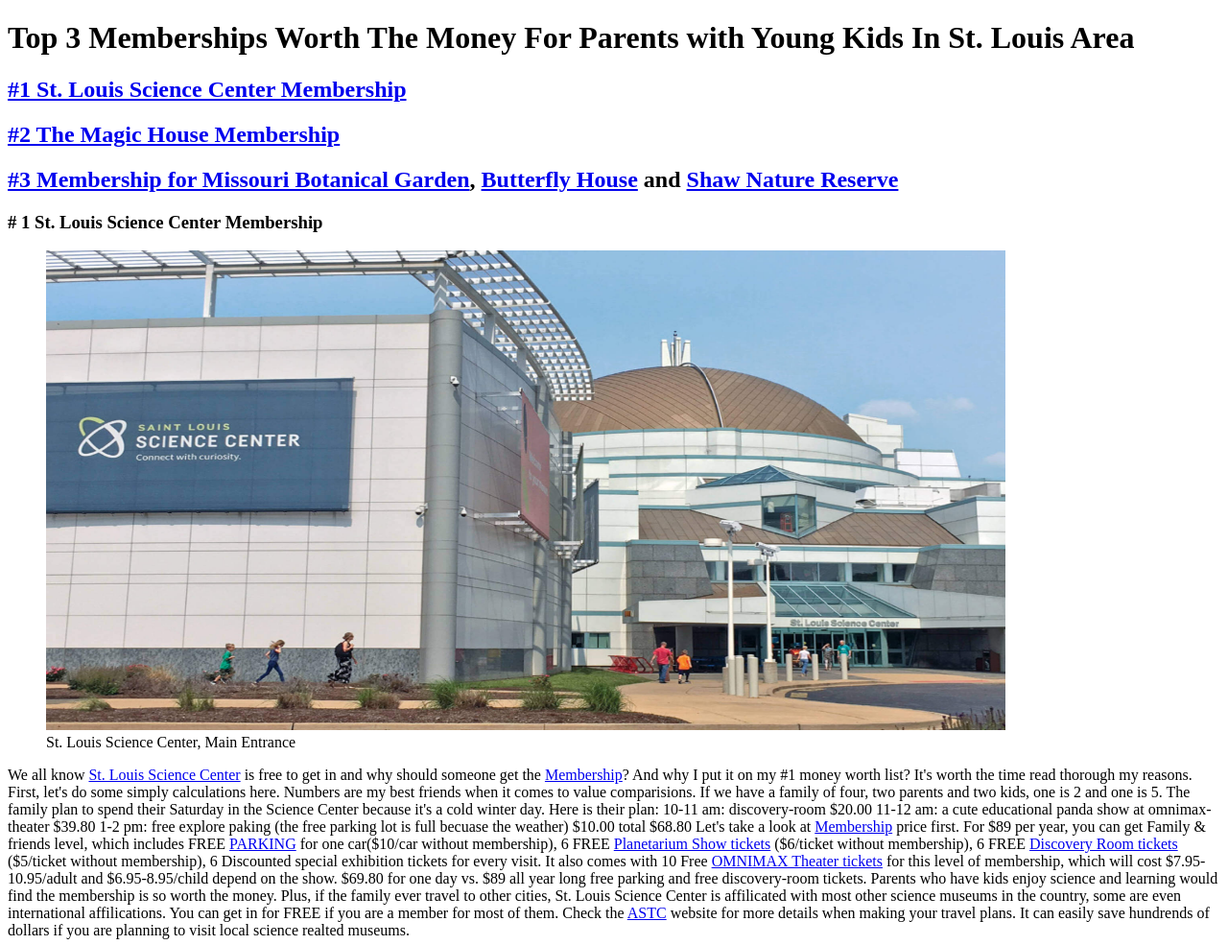
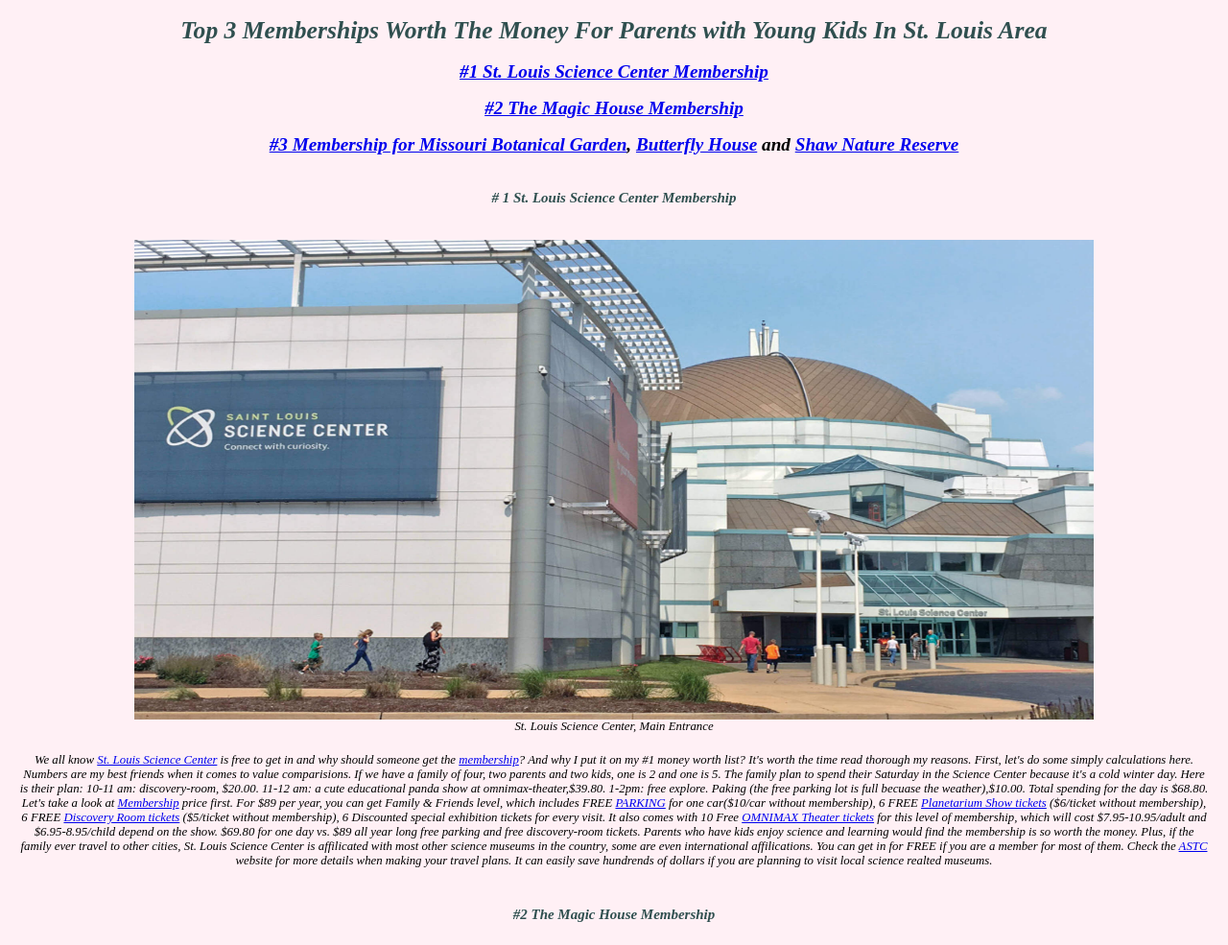
Before and after one commit to DaphneZhu/html-me-assignment4, a plain HTML site: page index.html in a window 1280 px wide. Shown: the top 985 px of the page at 96% size. Drawn offline with Linux system fonts and the light colour scheme.

Commit message:
changes made

```diff
--- a/index.html
+++ b/index.html
@@ -3,11 +3,11 @@
 <html>
     <head>
         <title>Daphne Zhu - Top 3 Memberships Worth the Money For Parents with Young Kids In St. Louis Area </title>
-
+        <link rel="stylesheet" type="text/css" href="style.css">
     </head>
     <body>
         <header>
-            <h1>Top 3 Memberships Worth The Money For Parents with Young Kids In St. Louis Area </h1>
+            <h1 id = "title">Top 3 Memberships Worth The Money For Parents with Young Kids In St. Louis Area </h1>
         </header>
         <main>
             <h2><a href="https://www.slsc.org/" title = "">#1 St. Louis Science Center Membership</a></h2>
@@ -28,22 +28,16 @@
                     <p>
                         We all know <a href="https://www.slsc.org/" title = "">St. Louis Science Center</a>
                          is free to get in and why should someone get the
-                         <a href="https://www.slsc.org/join-give/become-a-member/" title = "">Membership</a>?
+                         <a href="https://www.slsc.org/join-give/become-a-member/" title = "">membership</a>?
                          And why I put it on my #1 money worth list? It's worth the time read thorough my reasons. First, let's do some simply calculations here.
                          Numbers are my best friends when it comes to value comparisions. If we have a family of four, two parents and two kids,
                          one is 2 and one is 5. The family plan to spend their Saturday in the Science Center because it's a cold winter day.
-                         Here is their plan:
-
-                                                10-11 am: discovery-room                                        $20.00
-                                                11-12 am: a cute educational panda show at omnimax-theater      $39.80
-                                                1-2   pm: free explore
-                                                paking (the free parking lot is full becuase the weather)       $10.00
-                                                                                                    total       $68.80
-
-
-                          Let's take a look at
+                         Here is their plan: 10-11 am: discovery-room, $20.00. 11-12 am: a cute educational panda show at omnimax-theater,$39.80. 1-2pm: free explore.
+                         Paking (the free parking lot is full becuase the weather),$10.00. Total spending for the day is $68.80.
+                         Let's take a look at
                          <a href="https://www.slsc.org/join-give/become-a-member/" title = "">Membership</a>
-                         price first.  For $89 per year, you can get Family & friends level, which includes FREE
+                         price first.  For $89 per year, you can get Family &
+                         Friends level, which includes FREE
                          <a href="https://www.slsc.org/visit/directions-parking/" title ="">PARKING</a>
                          for one car($10/car without membership), 6 FREE
                          <a href="https://www.slsc.org/explore/mcdonnell-planetarium/planetarium-shows/" title="">Planetarium Show tickets</a>
@@ -94,7 +88,7 @@
                         <figcaption>Missouri Botanical Garden</figcaption>
                     </figure>
                         <p>
-                          Missouri Botanical Garden is one of the places where you can get the most amazing scenary pictures in St. Louis.  Being the
+                            <a href="https://www.missouribotanicalgarden.org/" title="">Missouri Botanical Garden</a> is one of the places where you can get the most amazing scenary pictures in St. Louis.  Being the
                           second largest botancial garden in North America, it's a home of many plants.  If you enjoy nature like I do, it's definitely a
                           must membership to have in your wallet.  How about kids then?
                          The<a href="https://www.missouribotanicalgarden.org/learn-discover/youth-families/just-for-kids/visit-us/doris-i.-schnuck-childrens-garden.aspx" title="">
@@ -111,10 +105,8 @@
                          kids will have a great fun day.  Now let's do some calculations why the membership is worth the money. For a family of four, two parents and two kids,
                          one is 2 and one is 5. Botanical Graden offer free admission to St. Louis County residents on Wednesdays and Saturdays before noon.
                          We assume that you are a St. Louis County residents, you would like to go there on Saturday Morning, it only left Butterfly House and Shaw Nature Reserve.
-                         Butterfly House   $8x 2 adults= $16  $5x2 kids = $10  $16+$10 = $26
-                         Shaw Nature Reserve $5 x 2 adults = $10
-                                    total                    $36
-                         $36 for visit the places once a year.  With $75, you can get unlimited accesses to all three places all year long.
+                         Butterfly House:$8x 2 adults= $16 plus $5x2 kids = $10 comes to $26. Shaw Nature Reserve $5 x 2 adults = $10. Total is $36
+                         for visit those places once a year.  With $75, you can get unlimited accesses to all three places all year long.
 
 
                         </p>
@@ -126,7 +118,7 @@
                         <img src="images/humanity.jpg" alt="" width="1000" height= "500">
                         <figcaption></figcaption>
                     </figure>
-                        <p>
+                        <p class="different">
                          Being a member of public museums and parks is not only being a beneficiary of discounts, but also a way to support our community.
                          The museums and parks are the results of collections of human effort and wisdom and we can be part of it.
                         </p>
--- a/style.css
+++ b/style.css
@@ -0,0 +1,32 @@
+p {
+    margin: 20px;
+}
+h3 {
+    padding: 20px;
+    color: darkslategray
+
+}
+body {
+	margin: 0 auto;
+	background-color:lavenderblush;
+    font-size: 80%;
+    font-style: oblique;
+    text-align: center;
+}
+.different {
+    font-style: italic;
+    font-size: 150%;
+}
+#title {
+    color: darkslategray;
+
+}
+h1 {
+    margin-left: center;
+
+}
+img {
+    display: block;
+    margin-left: auto;
+    margin-right: auto;
+  }
```
